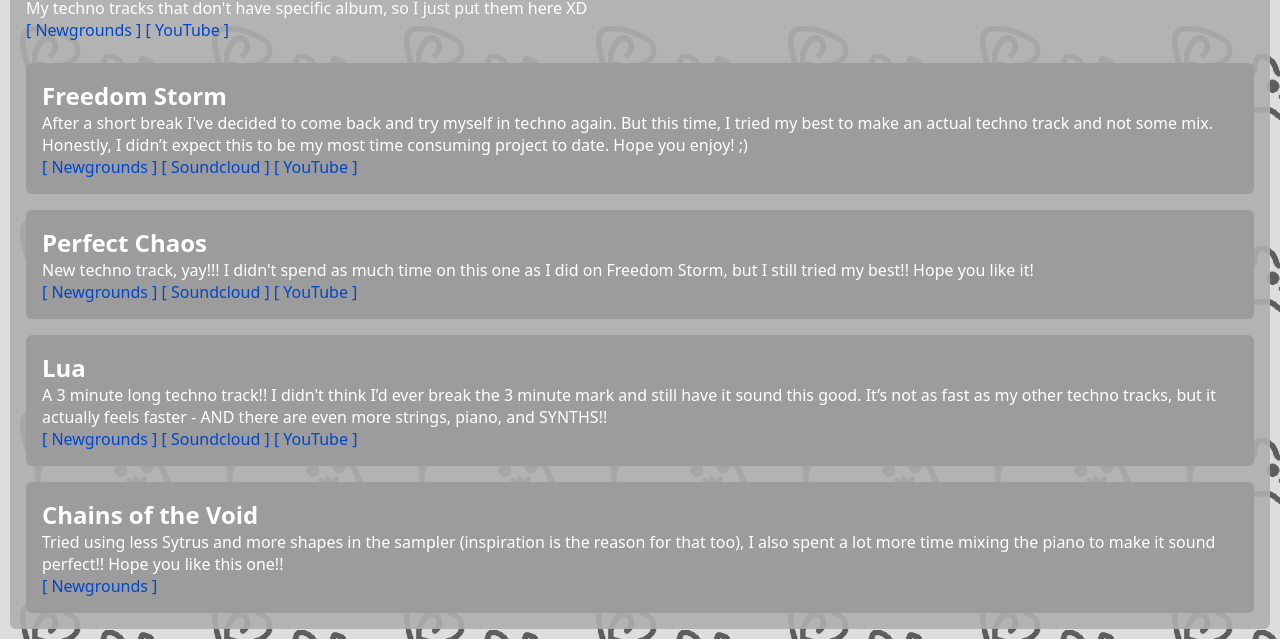
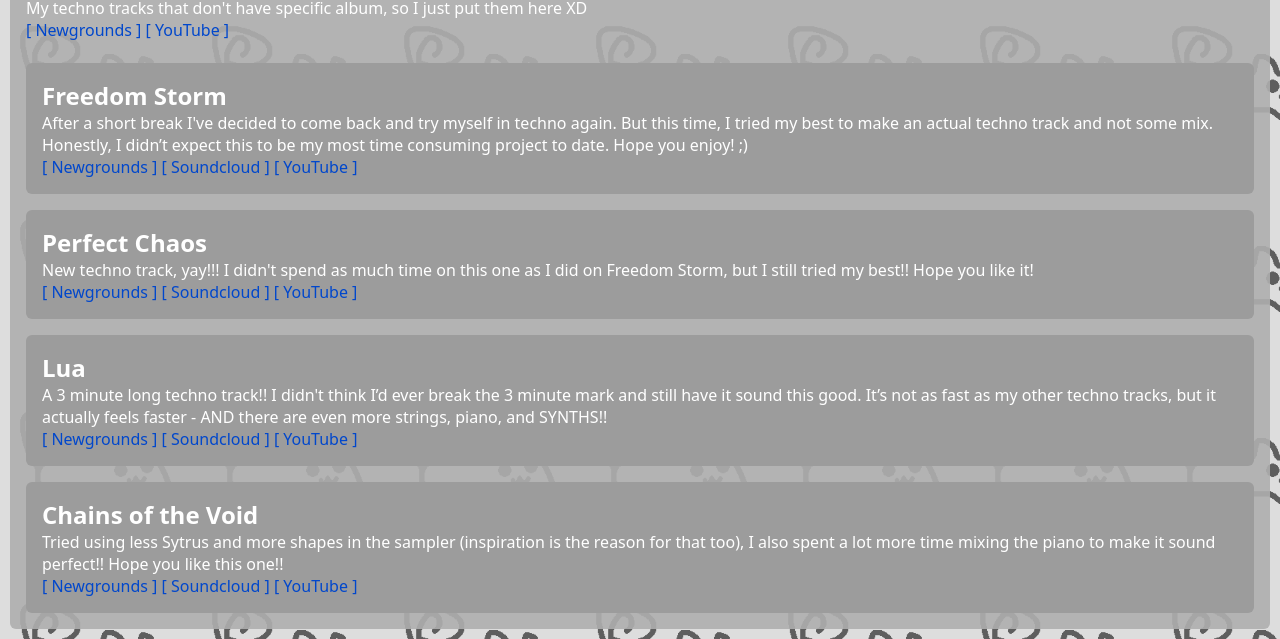
Before and after one commit to cyxigo/cyxigo.github.io, a plain HTML site: page eps/techno-collection.html in a window 1280 px wide. Shown: the part 213-852 px from the top of the page. Drawn offline with Linux system fonts and the light colour scheme.

Commit message:
Added YouTube and Soundcloud links to Chains of the Void

```diff
--- a/eps/techno-collection.html
+++ b/eps/techno-collection.html
@@ -92,6 +92,10 @@
                 <a href="https://www.newgrounds.com/audio/listen/1538762"
                     >[ Newgrounds ]</a
                 >
+                <a href="https://soundcloud.com/cyxigo/chains-of-the-void"
+                    >[ Soundcloud ]</a
+                >
+                <a href="https://youtu.be/FDhD-D98zNc">[ YouTube ]</a>
             </div>
         </div>
     </body>
```
